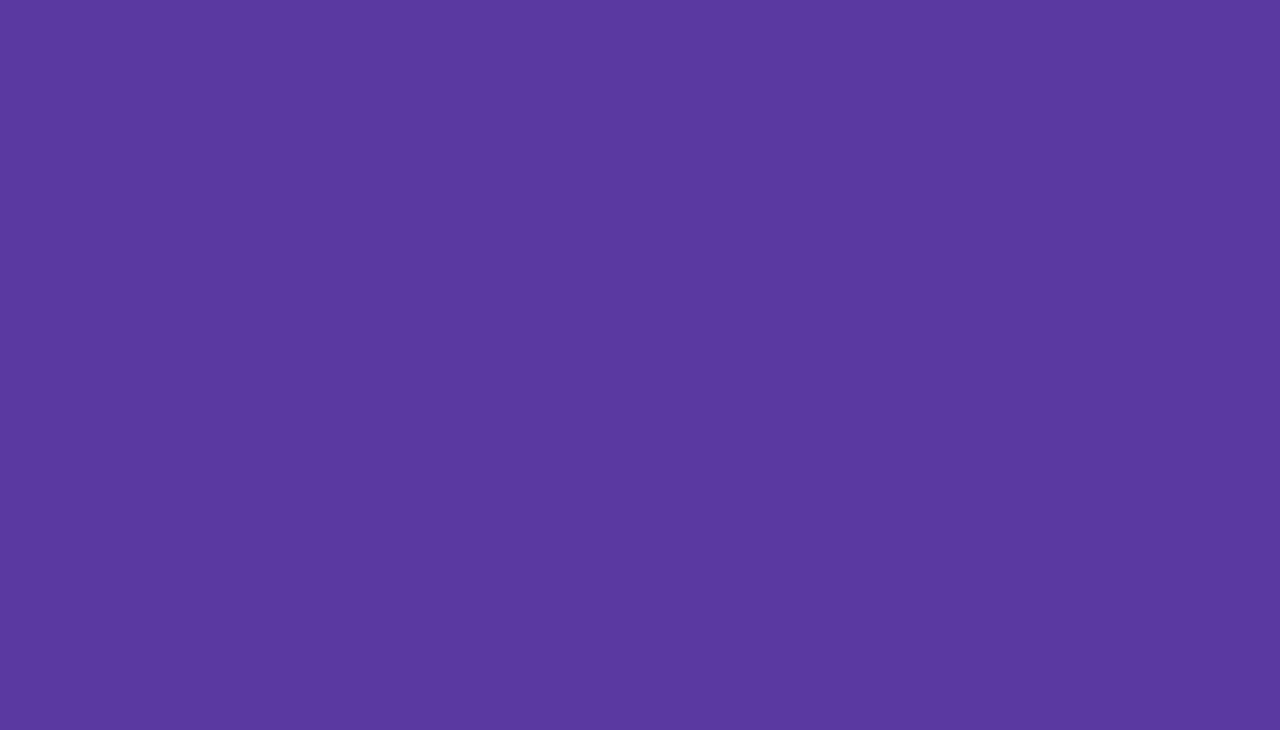
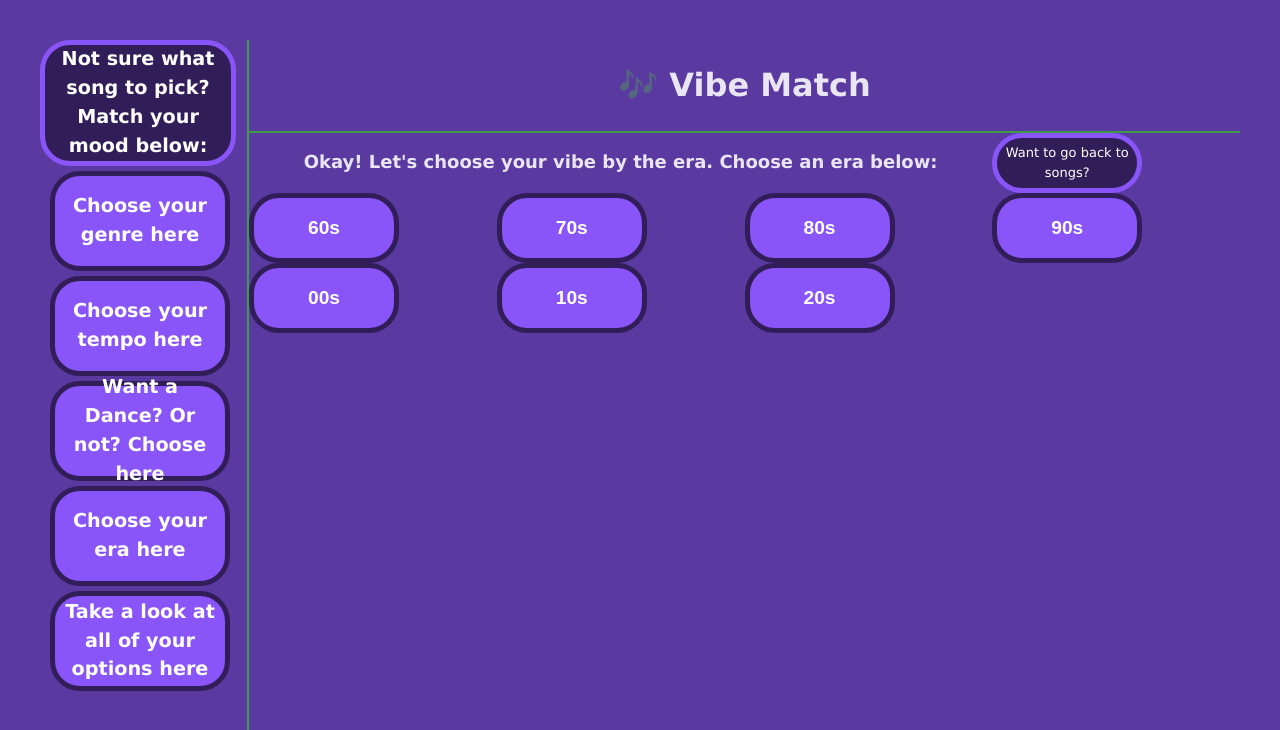
Before and after one commit to LizzieH97/vibe-match-front-end, a React (Vite) app in the folder vibe-match/: page /era in a window 1280 px wide. Before the commit this address had no page. Shown: the top 730 px of the page. Built offline with nearby package versions, Linux system fonts and the light colour scheme.

Commit message:
added all routes for the sidebar buttons and a basic layout, subject to change based on backend

```diff
--- a/vibe-match/src/App.tsx
+++ b/vibe-match/src/App.tsx
@@ -1,13 +1,22 @@
 import "./App.css";
-import SideBar from "./components/SideBar";
+
 import ReactDOM from "react-dom/client";
 import { BrowserRouter, Routes, Route } from "react-router-dom";
 import Home from "./pages/Home";
+import ChooseByGenre from "./pages/ChooseByGenre";
+import ChooseByTempo from "./pages/ChooseByTempo";
+import ChooseByDanceability from "./pages/ChooseByDanceAbility";
+
+import ChooseByEra from "./pages/ChooseByEra";
 export default function App() {
   return (
     <BrowserRouter>
       <Routes>
         <Route path="/" element={<Home />} />
+        <Route path="/genres" element={<ChooseByGenre />} />
+        <Route path="/tempo" element={<ChooseByTempo />} />
+        <Route path="/danceability" element={<ChooseByDanceability />} />
+        <Route path="/era" element={<ChooseByEra />} />
       </Routes>
     </BrowserRouter>
   );
--- a/vibe-match/src/components/SideBar.tsx
+++ b/vibe-match/src/components/SideBar.tsx
@@ -5,16 +5,16 @@ export default function SideBar() {
         <p className="side-menu-intro">
           Not sure what song to pick? Match your mood below:{" "}
         </p>
-        <a href="" className="side-menu-button">
+        <a href="/genres" className="side-menu-button">
           Choose your genre here
         </a>
-        <a href="" className="side-menu-button">
+        <a href="/tempo" className="side-menu-button">
           Choose your tempo here
         </a>
-        <a href="" className="side-menu-button">
+        <a href="/danceability" className="side-menu-button">
           Want a Dance? Or not? Choose here
         </a>
-        <a href="" className="side-menu-button">
+        <a href="/era" className="side-menu-button">
           Choose your era here
         </a>
         <a href="" className="side-menu-button">
--- a/vibe-match/src/index.css
+++ b/vibe-match/src/index.css
@@ -83,3 +83,40 @@
   font-size: 20px;
   border-bottom: 2px solid #3e9b4b;
 }
+.genre-grid {
+  display: grid;
+  grid-template-columns: repeat(4, 1fr);
+  grid-auto-flow: row;
+}
+.subtitle {
+  grid-column-start: 1;
+  grid-column-end: 4;
+  font-size: large;
+}
+#back-button {
+  display: flex;
+  width: 140px;
+  height: 50px;
+  background-color: #311e58;
+  border-radius: 30px;
+  border: 5px solid #8955f8;
+  color: white;
+  text-decoration: none;
+  font-size: small;
+  align-items: center;
+}
+.genre-button {
+  background-color: #8955f8;
+  height: 70px;
+  width: 150px;
+  border-radius: 30px;
+  border: 5px solid #311e58;
+  text-decoration: none;
+  color: white;
+  font-weight: 800;
+  font-size: larger;
+  display: flex;
+  align-items: center;
+  justify-content: center;
+  padding: 5%;
+}
--- /dev/null
+++ b/vibe-match/src/pages/ChooseByDanceAbility.tsx
@@ -0,0 +1,28 @@
+import SideBar from "../components/SideBar";
+
+export default function ChooseByDanceability() {
+  return (
+    <>
+      <div className="app-container">
+        <SideBar />
+        <div className="main-content">
+          <header className="page-header">
+            <h1 id="brandName">🎶 Vibe Match</h1>
+          </header>
+          <main className="genre-grid">
+            <h2 className="subtitle">
+              Okay! Let's choose your vibe by dance level. Choose a genre below:
+            </h2>
+            <a href="/" id="back-button">
+              Want to go back to songs?
+            </a>
+            <button className="genre-button">Dance?</button>
+            <button className="genre-button">Not dance?</button>
+            <button className="genre-button">Some sort of difference</button>
+            <button className="genre-button">Idk</button>
+          </main>
+        </div>
+      </div>
+    </>
+  );
+}
--- /dev/null
+++ b/vibe-match/src/pages/ChooseByEra.tsx
@@ -0,0 +1,31 @@
+import SideBar from "../components/SideBar";
+
+export default function ChooseByEra() {
+  return (
+    <>
+      <div className="app-container">
+        <SideBar />
+        <div className="main-content">
+          <header className="page-header">
+            <h1 id="brandName">🎶 Vibe Match</h1>
+          </header>
+          <main className="genre-grid">
+            <h2 className="subtitle">
+              Okay! Let's choose your vibe by the era. Choose an era below:
+            </h2>
+            <a href="/" id="back-button">
+              Want to go back to songs?
+            </a>
+            <button className="genre-button">60s</button>
+            <button className="genre-button">70s</button>
+            <button className="genre-button">80s</button>
+            <button className="genre-button">90s</button>
+            <button className="genre-button">00s</button>
+            <button className="genre-button">10s</button>
+            <button className="genre-button">20s</button>
+          </main>
+        </div>
+      </div>
+    </>
+  );
+}
--- /dev/null
+++ b/vibe-match/src/pages/ChooseByGenre.tsx
@@ -0,0 +1,28 @@
+import SideBar from "../components/SideBar";
+
+export default function ChooseByGenre() {
+  return (
+    <>
+      <div className="app-container">
+        <SideBar />
+        <div className="main-content">
+          <header className="page-header">
+            <h1 id="brandName">🎶 Vibe Match</h1>
+          </header>
+          <main className="genre-grid">
+            <h2 className="subtitle">
+              Okay! Let's choose your vibe by genre. Choose a genre below:
+            </h2>
+            <a href="/" id="back-button">
+              Want to go back to songs?
+            </a>
+            <button className="genre-button">Some genre</button>
+            <button className="genre-button">Some other genre</button>
+            <button className="genre-button">Another genre</button>
+            <button className="genre-button">etc</button>
+          </main>
+        </div>
+      </div>
+    </>
+  );
+}
--- /dev/null
+++ b/vibe-match/src/pages/ChooseByTempo.tsx
@@ -0,0 +1,29 @@
+import SideBar from "../components/SideBar";
+
+export default function ChooseByTempo() {
+  return (
+    <>
+      <div className="app-container">
+        <SideBar />
+        <div className="main-content">
+          <header className="page-header">
+            <h1 id="brandName">🎶 Vibe Match</h1>
+          </header>
+          <main className="genre-grid">
+            <h2 className="subtitle">
+              Okay! Let's choose your vibe by tempo. Choose a genre below:
+            </h2>
+            <a href="/" id="back-button">
+              Want to go back to songs?
+            </a>
+            <button className="genre-button">Fast</button>
+            <button className="genre-button">Slow</button>
+            <button className="genre-button">Kind of fast</button>
+            <button className="genre-button">Kind of slow</button>
+            <button className="genre-button">Soemthing like that</button>
+          </main>
+        </div>
+      </div>
+    </>
+  );
+}
```
